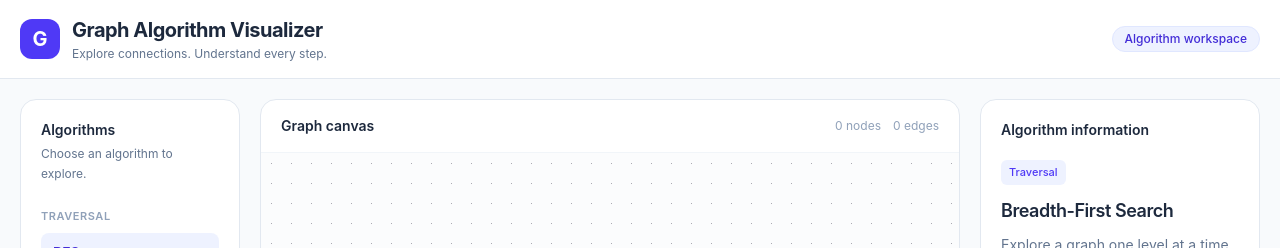
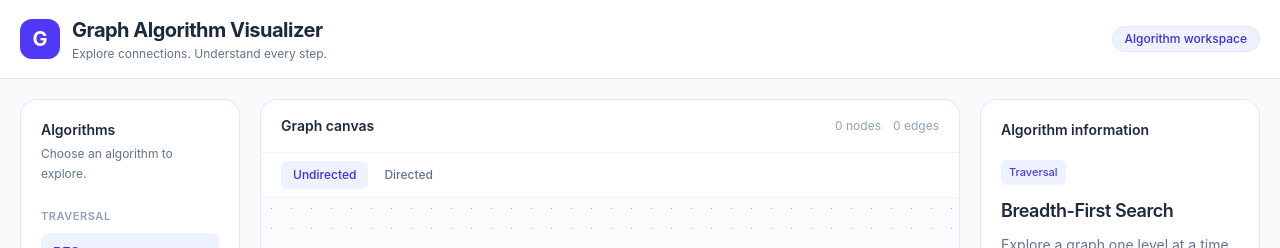
Before and after one commit to kulkarniyash45/graph-algorithm-visualizer, a React (Vite) app: page / in a window 1280 px wide. Shown: the top 248 px of the page. Built offline with nearby package versions, Linux system fonts and the light colour scheme.

Commit message:
add directed and undirected graph modes

```diff
--- a/src/components/GraphCanvas.jsx
+++ b/src/components/GraphCanvas.jsx
@@ -1,11 +1,12 @@
 import { useCallback } from 'react';
-import { useRef } from 'react';
-import { ReactFlow, Background, addEdge, useNodesState, useEdgesState } from '@xyflow/react';
+import { useRef, useState } from 'react';
+import { ReactFlow, Background, MarkerType, addEdge, useNodesState, useEdgesState } from '@xyflow/react';
 import '@xyflow/react/dist/style.css';
 
 export default function GraphCanvas() {
   const [nodes, setNodes, onNodesChange] = useNodesState([]);
   const [edges, setEdges, onEdgesChange] = useEdgesState([]);
+  const [directed, setDirected] = useState(false);
   const flowInstance = useRef(null);
   const nextNodeNumber = useRef(0);
 
@@ -13,10 +14,10 @@ export default function GraphCanvas() {
     if (!connection.source || !connection.target || connection.source === connection.target) return;
 
     setEdges((currentEdges) => {
-      // Keep a single edge per node pair, regardless of which handle starts it.
+      // Reverse connections are distinct only in directed mode.
       const duplicate = currentEdges.some((edge) => (
         (edge.source === connection.source && edge.target === connection.target)
-        || (edge.source === connection.target && edge.target === connection.source)
+        || (!directed && edge.source === connection.target && edge.target === connection.source)
       ));
       return duplicate ? currentEdges : addEdge({
         ...connection,
@@ -24,7 +25,7 @@ export default function GraphCanvas() {
         label: '1',
       }, currentEdges);
     });
-  }, [setEdges]);
+  }, [setEdges, directed]);
 
   const onEdgeDoubleClick = useCallback((event, edge) => {
     event.stopPropagation();
@@ -70,11 +71,27 @@ export default function GraphCanvas() {
           <span>{edges.length} edges</span>
         </div>
       </div>
+      <div role="group" aria-label="Graph mode" className="flex shrink-0 gap-1 border-b border-slate-100 px-5 py-2">
+        {[false, true].map((mode) => (
+          <button
+            key={String(mode)}
+            type="button"
+            aria-pressed={directed === mode}
+            onClick={() => setDirected(mode)}
+            className={`rounded-md px-3 py-1.5 text-xs font-medium focus-visible:outline-2 focus-visible:outline-offset-2 focus-visible:outline-indigo-600 ${directed === mode ? 'bg-indigo-50 text-indigo-700' : 'text-slate-500 hover:bg-slate-50'}`}
+          >
+            {mode ? 'Directed' : 'Undirected'}
+          </button>
+        ))}
+      </div>
       <div className="relative min-h-0 flex-1 bg-slate-50/50">
         <div className="absolute inset-0" onDoubleClick={onCanvasDoubleClick}>
           <ReactFlow
             nodes={nodes}
-            edges={edges}
+            edges={edges.map((edge) => ({
+              ...edge,
+              markerEnd: directed ? { type: MarkerType.ArrowClosed } : undefined,
+            }))}
             onNodesChange={onNodesChange}
             onEdgesChange={onEdgesChange}
             onConnect={onConnect}
```
